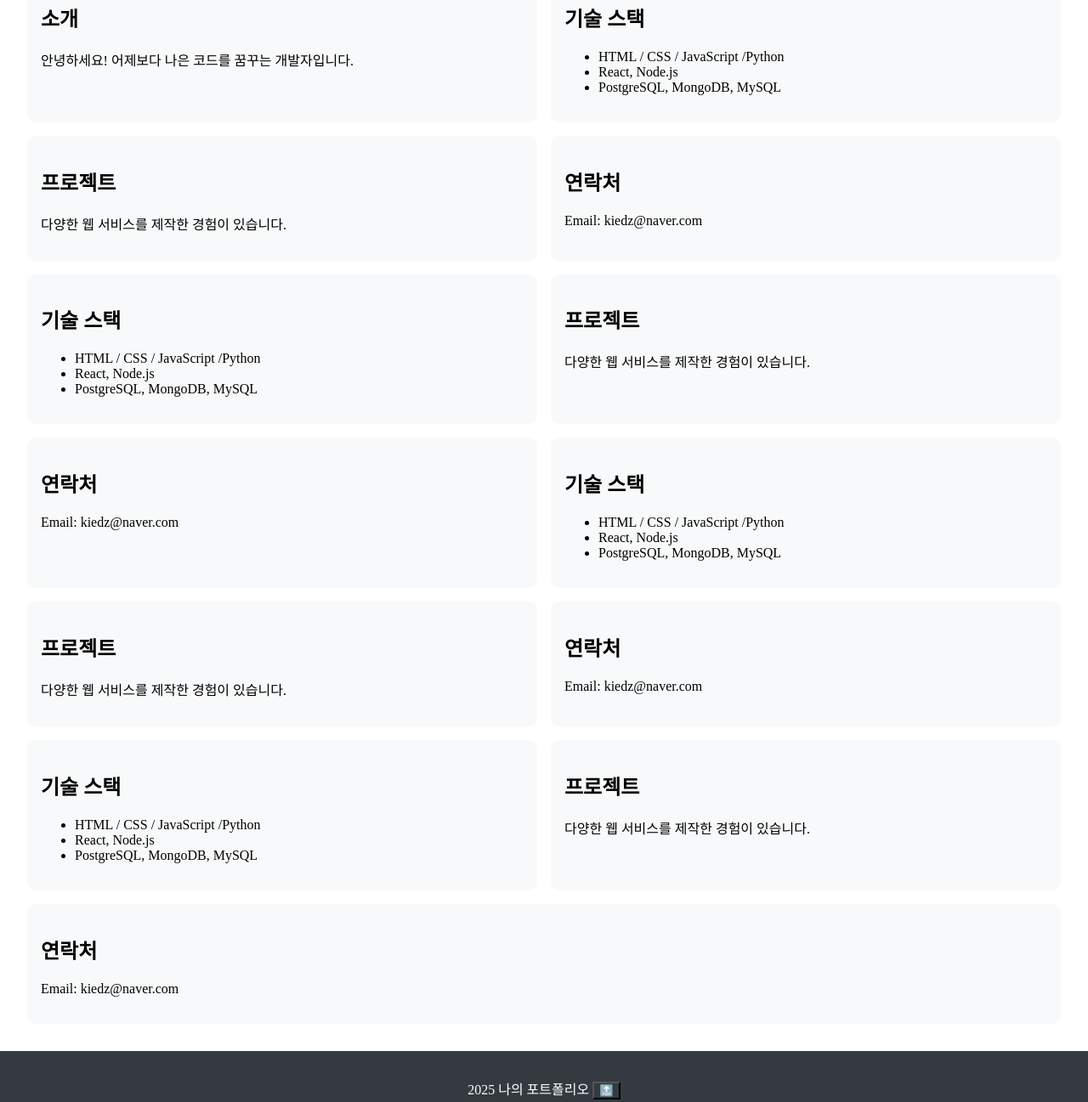
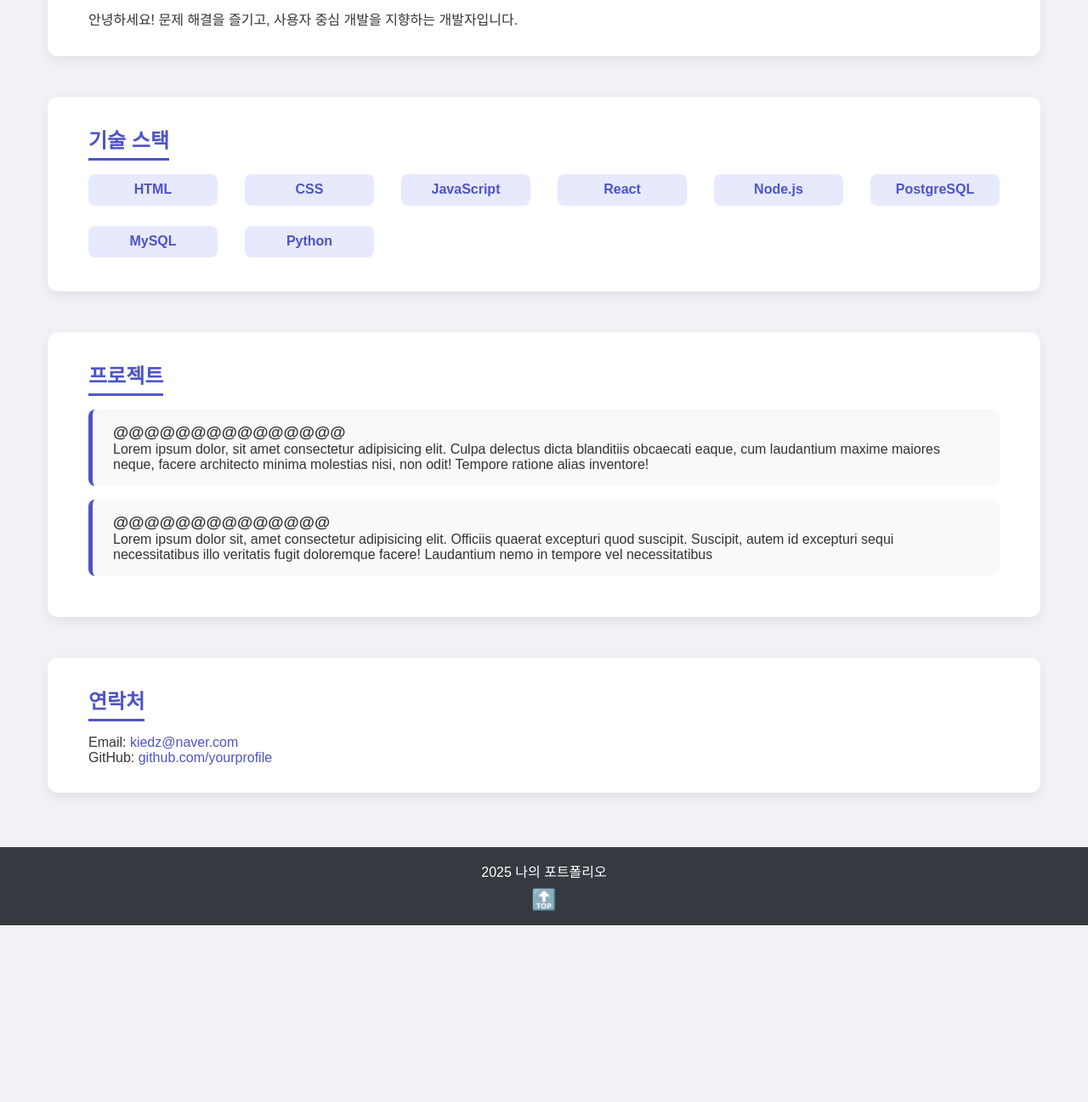
Before and after one commit to zdeik/webstart, a plain HTML site: page index.html in a window 1280 px wide. Shown: the part 186-1483 px from the top of the page at 85% size. After the commit the page ends 1275 px from the top, so only its background shows below. Drawn offline with Linux system fonts and the light colour scheme.

Commit message:
Add files via upload

```diff
--- a/index.html
+++ b/index.html
@@ -2,11 +2,10 @@
 <html lang="ko">
   <head>
     <link rel="stylesheet" href="style.css" />
-    <title>포트폴리오</title>
+    <title>나의 포트폴리오</title>
   </head>
   <body>
-    <!-- Sidebar -->
-    <div id="sidebar" class="sidebar">
+    <nav id="sidebar" class="sidebar">
       <h2>
         메뉴 <button class="menu-btn" onclick="toggleSidebar()">☰</button>
       </h2>
@@ -14,97 +13,76 @@
       <a href="#skills">기술 스택</a>
       <a href="#projects">프로젝트</a>
       <a href="#contact">연락처</a>
-    </div>
+    </nav>
 
-    <!-- Header -->
     <header>
       <button class="menu-btn" onclick="toggleSidebar()">☰</button>
-      <h1>나의 포트폴리오</h1>
+      <h1>👨‍💻 나의 포트폴리오</h1>
     </header>
 
-    <!-- Main Content -->
     <main class="container">
       <section class="section" id="about">
         <h2>소개</h2>
-        <p>안녕하세요! 어제보다 나은 코드를 꿈꾸는 개발자입니다.</p>
+        <p>
+          안녕하세요! 문제 해결을 즐기고, 사용자 중심 개발을 지향하는
+          개발자입니다.
+        </p>
       </section>
+
       <section class="section" id="skills">
         <h2>기술 스택</h2>
-        <ul>
-          <li>HTML / CSS / JavaScript /Python</li>
-          <li>React, Node.js</li>
-          <li>PostgreSQL, MongoDB, MySQL</li>
+        <ul class="skills-list">
+          <li>HTML</li>
+          <li>CSS</li>
+          <li>JavaScript</li>
+          <li>React</li>
+          <li>Node.js</li>
+          <li>PostgreSQL</li>
+          <li>MySQL</li>
+          <li>Python</li>
         </ul>
       </section>
+
       <section class="section" id="projects">
         <h2>프로젝트</h2>
-        <p>다양한 웹 서비스를 제작한 경험이 있습니다.</p>
+        <div class="card">
+          <h3>@@@@@@@@@@@@@@@</h3>
+          Lorem ipsum dolor, sit amet consectetur adipisicing elit. Culpa
+          delectus dicta blanditiis obcaecati eaque, cum laudantium maxime
+          maiores neque, facere architecto minima molestias nisi, non odit!
+          Tempore ratione alias inventore!
+        </div>
+        <div class="card">
+          <h3>@@@@@@@@@@@@@@</h3>
+          <p>
+            Lorem ipsum dolor sit, amet consectetur adipisicing elit. Officiis
+            quaerat excepturi quod suscipit. Suscipit, autem id excepturi sequi
+            necessitatibus illo veritatis fugit doloremque facere! Laudantium
+            nemo in tempore vel necessitatibus
+          </p>
+        </div>
       </section>
+
       <section class="section" id="contact">
         <h2>연락처</h2>
-        <p>Email: kiedz@naver.com</p>
-      </section>
-      <section class="section" id="skills">
-        <h2>기술 스택</h2>
-        <ul>
-          <li>HTML / CSS / JavaScript /Python</li>
-          <li>React, Node.js</li>
-          <li>PostgreSQL, MongoDB, MySQL</li>
-        </ul>
-      </section>
-      <section class="section" id="projects">
-        <h2>프로젝트</h2>
-        <p>다양한 웹 서비스를 제작한 경험이 있습니다.</p>
-      </section>
-      <section class="section" id="contact">
-        <h2>연락처</h2>
-        <p>Email: kiedz@naver.com</p>
-      </section>
-      <section class="section" id="skills">
-        <h2>기술 스택</h2>
-        <ul>
-          <li>HTML / CSS / JavaScript /Python</li>
-          <li>React, Node.js</li>
-          <li>PostgreSQL, MongoDB, MySQL</li>
-        </ul>
-      </section>
-      <section class="section" id="projects">
-        <h2>프로젝트</h2>
-        <p>다양한 웹 서비스를 제작한 경험이 있습니다.</p>
-      </section>
-      <section class="section" id="contact">
-        <h2>연락처</h2>
-        <p>Email: kiedz@naver.com</p>
-      </section>
-      <section class="section" id="skills">
-        <h2>기술 스택</h2>
-        <ul>
-          <li>HTML / CSS / JavaScript /Python</li>
-          <li>React, Node.js</li>
-          <li>PostgreSQL, MongoDB, MySQL</li>
-        </ul>
-      </section>
-      <section class="section" id="projects">
-        <h2>프로젝트</h2>
-        <p>다양한 웹 서비스를 제작한 경험이 있습니다.</p>
-      </section>
-      <section class="section" id="contact">
-        <h2>연락처</h2>
-        <p>Email: kiedz@naver.com</p>
+        <p>Email: <a href="mailto:kiedz@naver.com">kiedz@naver.com</a></p>
+        <p>
+          GitHub:
+          <a href="https://github.com/zdeik/mypage.git"
+            >github.com/yourprofile</a
+          >
+        </p>
       </section>
     </main>
 
     <footer>
-      <p>
-        2025 나의 포트폴리오
-        <button id="topBtn" onclick="scrollToTop()">🔝</button>
-      </p>
+      <p>2025 나의 포트폴리오</p>
+      <button onclick="scrollToTop()">🔝</button>
     </footer>
 
     <script>
       function toggleSidebar() {
-        const sidebar = document.getElementById('sidebar');
-        sidebar.classList.toggle('open');
+        document.getElementById('sidebar').classList.toggle('open');
       }
 
       function scrollToTop() {
--- a/style.css
+++ b/style.css
@@ -1,51 +1,33 @@
-html,
-body {
-  height: 100%;
+* {
   margin: 0;
   padding: 0;
+  box-sizing: border-box;
+  font-family: 'Pretendard', sans-serif;
 }
 
 body {
-  transition: margin-left 0.3s;
+  background: #f0f2f5;
+  color: #333;
   display: flex;
   flex-direction: column;
+  min-height: 100vh;
 }
 
 header {
-  background-color: #343a40;
+  background: linear-gradient(to right, #4e54c8, #8f94fb);
   color: white;
-  padding: 1rem;
+  padding: 1rem 2rem;
   display: flex;
+  justify-content: space-between;
   align-items: center;
-  justify-content: space-between;
+  box-shadow: 0 4px 6px rgba(0, 0, 0, 0.1);
+  position: sticky;
+  top: 0;
+  z-index: 999;
 }
 
-.sidebar {
-  position: fixed;
-  top: 0;
-  left: -285px;
-  width: 250px;
-  height: 100%;
-  background-color: #212529;
-  color: white;
-  padding: 2rem 1rem;
-  transition: left 0.3s;
-  z-index: 1000;
-}
-
-.sidebar.open {
-  left: 0;
-}
-
-.sidebar h2 {
-  margin-top: 0;
-}
-
-.sidebar a {
-  display: block;
-  color: white;
-  text-decoration: none;
-  margin: 1rem 0;
+header h1 {
+  font-size: 1.8rem;
 }
 
 .menu-btn {
@@ -56,34 +38,120 @@ header {
   cursor: pointer;
 }
 
+.sidebar {
+  position: fixed;
+  top: 0;
+  left: -250px;
+  width: 250px;
+  height: 100%;
+  background: #343a40;
+  color: white;
+  padding: 2rem 1rem;
+  transition: left 0.3s ease-in-out;
+  z-index: 1000;
+}
+
+.sidebar.open {
+  left: 0;
+}
+
+.sidebar h2 {
+  margin-bottom: 2rem;
+}
+
+.sidebar a {
+  display: block;
+  color: white;
+  text-decoration: none;
+  margin: 1rem 0;
+  font-size: 1.1rem;
+}
+
 .container {
+  width: 100%;
+  max-width: 1200px;
+  margin: 2rem auto 4rem auto;
   display: flex;
-  flex: 1;
-  flex-wrap: wrap;
-  gap: 1rem;
-  padding: 2rem;
-  transition: margin-left 0.3s;
+  flex-direction: column;
+  gap: 3rem;
+  padding: 0 1rem;
 }
 
 .section {
-  flex: 1 1 100%;
-  padding: 1rem;
-  border-radius: 10px;
-  background-color: #f8f9fa;
+  background: white;
+  border-radius: 12px;
+  box-shadow: 0 5px 15px rgba(0, 0, 0, 0.07);
+  padding: 2rem 3rem;
+  transition: box-shadow 0.3s ease;
 }
 
-@media (min-width: 768px) {
-  .section {
-    flex: 1 1 45%;
-  }
+.section:hover {
+  box-shadow: 0 8px 25px rgba(0, 0, 0, 0.12);
+}
+
+.section h2 {
+  color: #4e54c8;
+  margin-bottom: 1rem;
+  border-bottom: 3px solid #4e54c8;
+  display: inline-block;
+  padding-bottom: 0.3rem;
+}
+
+.skills-list {
+  display: grid;
+  grid-template-columns: repeat(auto-fit, minmax(140px, 1fr));
+  gap: 1rem 2rem;
+  list-style: none;
+  padding-left: 0;
+}
+
+.skills-list li {
+  background: #e7e9fc;
+  color: #4e54c8;
+  font-weight: 600;
+  text-align: center;
+  padding: 0.6rem 0;
+  border-radius: 8px;
+}
+
+.card {
+  background: #f9f9fb;
+  border-left: 5px solid #4e54c8;
+  padding: 1rem 1.5rem;
+  border-radius: 8px;
+  margin-bottom: 1rem;
+  transition: background-color 0.3s ease;
+}
+
+.card:hover {
+  background-color: #eef0ff;
+}
+
+ul li {
+  margin-bottom: 0.5rem;
+}
+
+a {
+  color: #4e54c8;
+  text-decoration: none;
+}
+
+a:hover {
+  text-decoration: underline;
 }
 
 footer {
+  background: #343a40;
+  color: white;
   text-align: center;
   padding: 1rem;
-  background-color: #343a40;
+}
+
+footer button {
+  margin-top: 0.5rem;
+  background: transparent;
+  border: none;
   color: white;
+  font-size: 1.5rem;
+  cursor: pointer;
 }
-footer button {
-  background-color: #343a40;
-}
```
